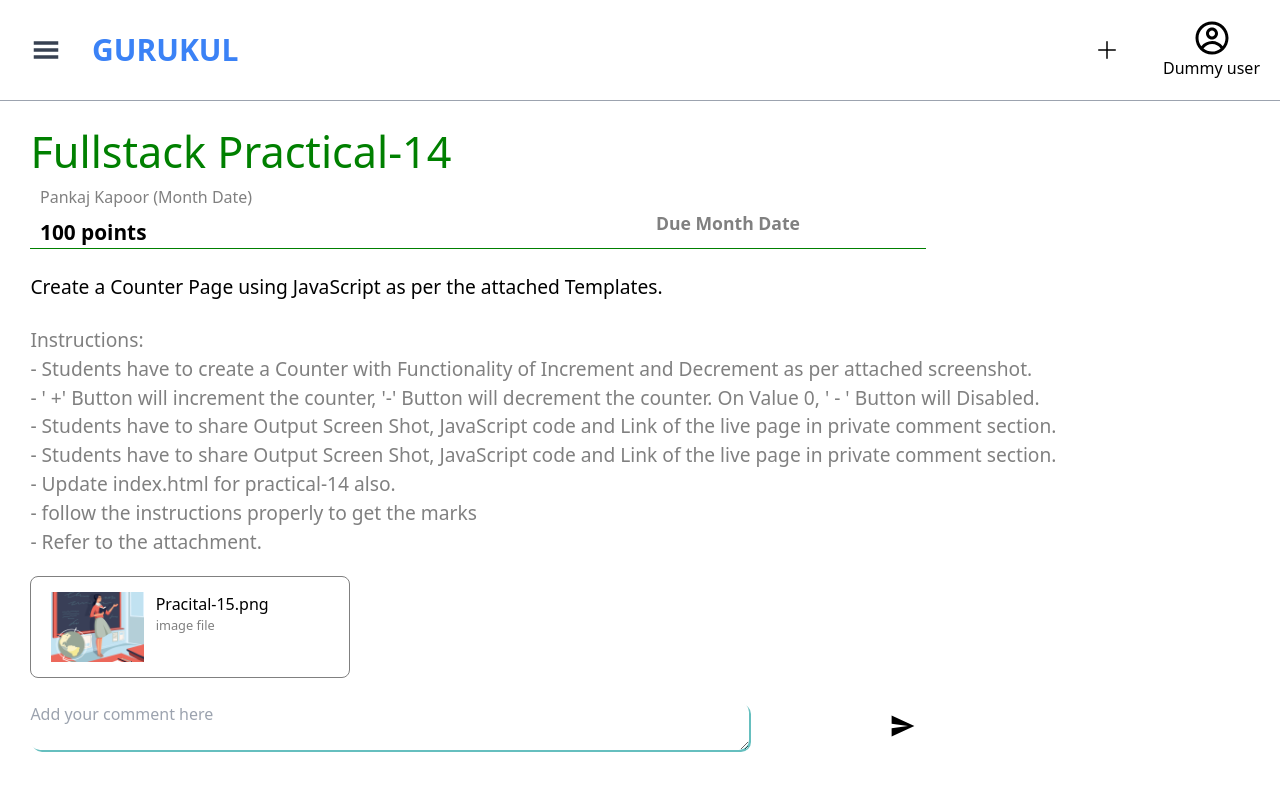
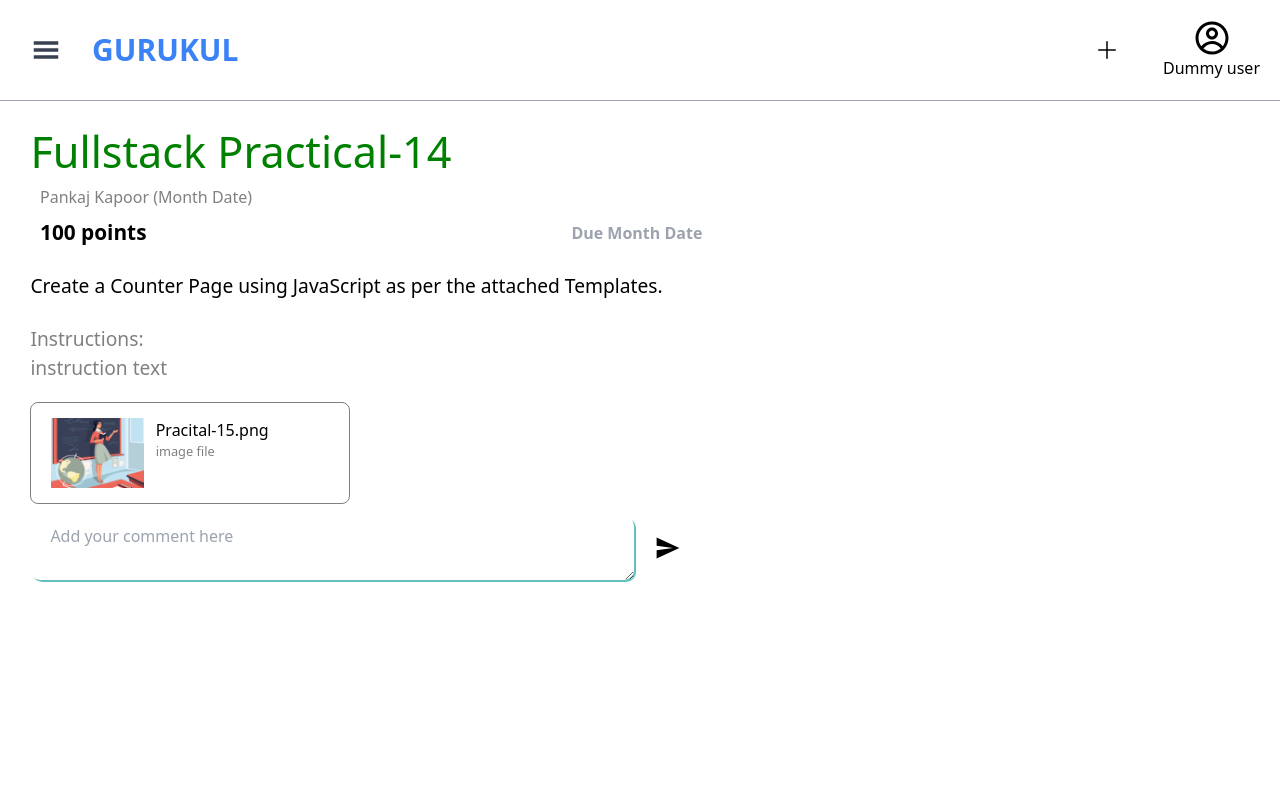
Before and after one commit to AyushJoshi2001/gurukul-frontend, a React (Create React App) app: page /assignment in a window 1280 px wide. Shown: the top 790 px of the page. Built offline with nearby package versions, Linux system fonts and the light colour scheme.

Commit message:
added ClassCommentTextarea component

```diff
--- a/src/Pages/AppContainer.page.tsx
+++ b/src/Pages/AppContainer.page.tsx
@@ -11,7 +11,6 @@ const AppContainer: FC<Props> = (props) => {
   return (
     <>
       <Navbar />
-      <div className="flex">
       <Switch>
         <Route path="/classroom">
           <ClassroomPage />
@@ -23,7 +22,6 @@ const AppContainer: FC<Props> = (props) => {
           <AssignmentPage />
         </Route>
       </Switch>
-      </div>
     </>
   );
 };
--- a/src/Pages/Assignment.page.tsx
+++ b/src/Pages/Assignment.page.tsx
@@ -1,22 +1,23 @@
 import { FC, memo } from "react";
 import "../css/assignmentPage.css";
-import {IoMdSend} from "react-icons/io";
-
-import dummy from "../img/classroom.jpg"
+import dummy from "../img/classroom.jpg";
+import ClassCommentTextarea from "../component/ClassCommentTextarea";
 
 interface Props {}
 
 const Assignment: FC<Props> = (props) => {
   return (
-    <div id="content">
-      <div id="parent-head">
+    <div id="content" className="max-w-2xl mx-auto">
+      <div id="parent-head ">
         <div className="head-section">Fullstack Practical-14</div>
         <div className="info">
           <p>Pankaj Kapoor (Month Date)</p>
         </div>
-        <div className="marks">
+        <div className="flex justify-between marks">
           <p>100 points</p>
-          <div className="due-date">Due Month Date</div>
+          <div className="flex items-center">
+            <p className="text-base text-gray-400">Due Month Date</p>
+          </div>
         </div>
       </div>
 
@@ -24,43 +25,21 @@ const Assignment: FC<Props> = (props) => {
         <div className="heading">
           Create a Counter Page using JavaScript as per the attached Templates.
         </div>
-        <ol>
-          <li>Instructions:</li>
-          <li>
-            - Students have to create a Counter with Functionality of Increment
-            and Decrement as per attached screenshot.
-          </li>
-          <li>
-            - ' +' Button will increment the counter, '-' Button will decrement
-            the counter. On Value 0, ' - ' Button will Disabled.
-          </li>
-          <li>
-            - Students have to share Output Screen Shot, JavaScript code and
-            Link of the live page in private comment section.
-          </li>
-          <li>
-            - Students have to share Output Screen Shot, JavaScript code and
-            Link of the live page in private comment section.
-          </li>
-          <li>- Update index.html for practical-14 also.</li>
-          <li>- follow the instructions properly to get the marks</li>
-          <li>- Refer to the attachment.</li>
-        </ol>
+        <p>Instructions:</p>
+        <p>instruction text</p>
       </div>
 
       <div id="lowerDivForPost">
-                <div className="image-div1"><img src={dummy} alt="Assginment-image" /></div>
-                <div id="image-rightDiv"><h1>Pracital-15.png</h1>
-                    <p>image file</p>
-                </div>
+        <div className="image-div1">
+          <img src={dummy} alt="Assginment" />
+        </div>
+        <div id="image-rightDiv">
+          <h1>Pracital-15.png</h1>
+          <p>image file</p>
+        </div>
       </div>
 
-      <div id="CommentDiv">
-                    <textarea  placeholder="Add your comment here" />
-                    <div className="flex items-center mx-auto">
-                        <IoMdSend className="w-7 h-7"/>
-                    </div>
-                    </div>
+      <ClassCommentTextarea className="mt-3" />
     </div>
   );
 };
--- /dev/null
+++ b/src/component/ClassCommentTextarea.tsx
@@ -0,0 +1,24 @@
+import { FC, memo } from "react";
+import { IoMdSend } from "react-icons/io";
+
+interface Props {
+  className?: string;
+}
+
+const ClassCommentTextarea: FC<Props> = ({ className }) => {
+  return (
+    <div id="CommentDiv" className={"flex w-full " + className}>
+      <textarea
+        className="flex-1 px-5 py-2"
+        placeholder="Add your comment here"
+      />
+      <div className="flex items-center px-5">
+        <IoMdSend className="w-7 h-7" />
+      </div>
+    </div>
+  );
+};
+
+ClassCommentTextarea.defaultProps = {};
+
+export default memo(ClassCommentTextarea);
--- a/src/component/PostWithComment.tsx
+++ b/src/component/PostWithComment.tsx
@@ -1,10 +1,9 @@
 import { FC, memo } from "react";
 import "../css/postWithComment.css";
-import {IoMdSend} from "react-icons/io";
 import dummy from "../img/GLA.png";
+import ClassCommentTextarea from "./ClassCommentTextarea";
 
-interface Props {
-}
+interface Props {}
 
 const PostWithComment: FC<Props> = (props) => {
   return (
@@ -20,37 +19,51 @@ const PostWithComment: FC<Props> = (props) => {
       <main>
         <div id="mainSubDiv">
           <div id="mainContentDiv">
-            <p>Sample Zip File for the reference of Project Submission. Sample Message</p>
-            <p>Note: Kindly follow the deadline of 25th Nov , 2021. No submission allowed after this.</p>
+            <p>
+              Sample Zip File for the reference of Project Submission. Sample
+              Message
+            </p>
+            <p>
+              Note: Kindly follow the deadline of 25th Nov , 2021. No submission
+              allowed after this.
+            </p>
           </div>
 
           <div id="lowerDivForPost">
-                <div className="image-div"><img src="https://fonts.gstatic.com/s/i/productlogos/drive_2020q4/v8/web-48dp/logo_drive_2020q4_color_1x_web_48dp.png" alt="" /></div>
-                <div id="image-rightDiv"><h1>191500339_HemantMudgal</h1>
+            <div className="image-div">
+              <img
+                src="https://fonts.gstatic.com/s/i/productlogos/drive_2020q4/v8/web-48dp/logo_drive_2020q4_color_1x_web_48dp.png"
+                alt=""
+              />
+            </div>
+            <div id="image-rightDiv">
+              <h1>191500339_HemantMudgal</h1>
               <p>Compressed Archive</p>
             </div>
           </div>
         </div>
 
-            <footer>
-                    <div id="footerLeftDiv">
-                        <img src="https://lh3.googleusercontent.com/a/default-user=s40-c" alt="" />
+        <footer className="flex space-x-5">
+          <div id="footerLeftDiv" className="flex items-center">
+            <img
+              src="https://lh3.googleusercontent.com/a/default-user=s40-c"
+              alt=""
+            />
           </div>
 
-                    <div id="footerRigthDiv">
+          {/* <div id="footerRigthDiv">
                     <textarea  placeholder="Add your comment here" />
                     <div className="flex items-center mx-auto">
                         <IoMdSend className="w-7 h-7"/>
                     </div>
-                    </div>
+                    </div> */}
+          <ClassCommentTextarea className="" />
         </footer>
       </main>
-
     </div>
   );
 };
 
-PostWithComment.defaultProps = {
-};
+PostWithComment.defaultProps = {};
 
 export default memo(PostWithComment);
--- a/src/css/assignmentPage.css
+++ b/src/css/assignmentPage.css
@@ -26,15 +26,6 @@
   margin-top: 0.5rem;
 }
 
-.due-date {
-  position: absolute;
-  top: 13.1rem;
-  right: 30rem;
-  color: gray;
-  font-size: 1.1rem;
-  font-weight: 700;
-}
-
 #content-container {
   margin-top: 1.5rem;
   font-size: 1.2rem;
@@ -52,19 +43,13 @@
   margin-right: 1.9rem;
 }
 
-#CommentDiv {
-  margin-top: 1.5rem;
-  display: flex;
-
-}
-
-#CommentDiv textarea{
+#CommentDiv textarea {
   width: 70%;
   border-radius: 10px;
   box-shadow: 2px 2px #66bfbf;
 }
 
-#CommentDiv textarea:hover{
+#CommentDiv textarea:hover {
   border: 2px solid #66bfbf;
   transition: border 1s ease;
 }
```
Lines whose indentation alone changed are shown as unchanged.
